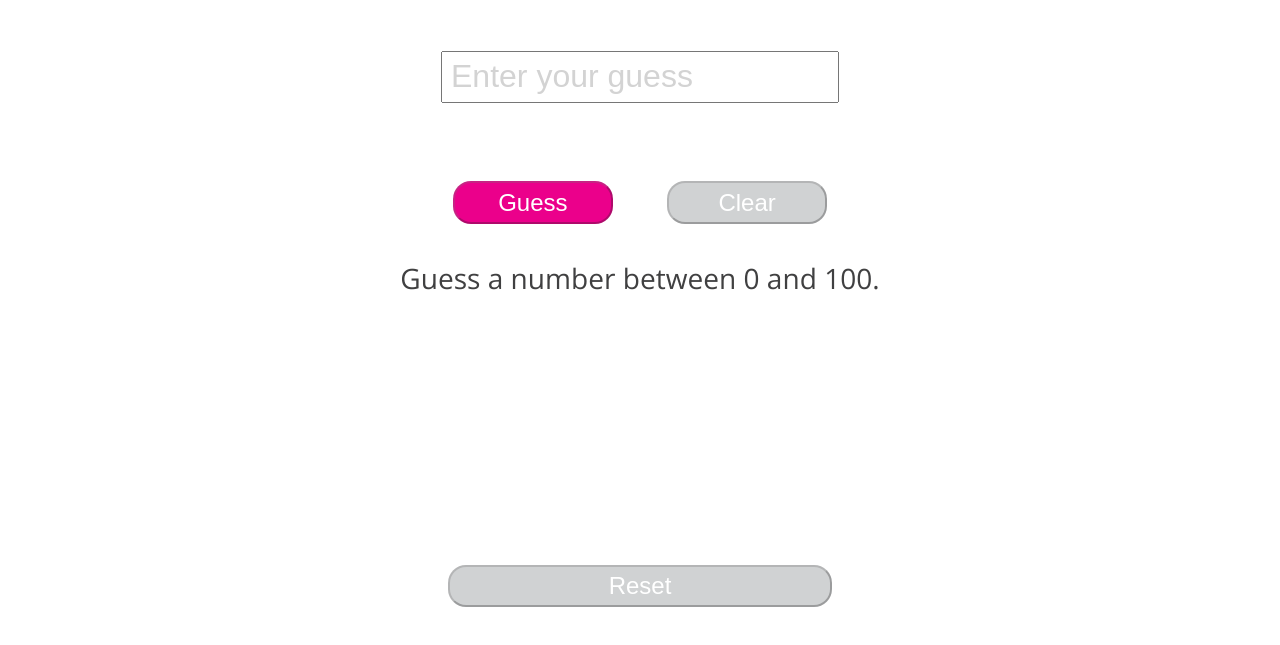
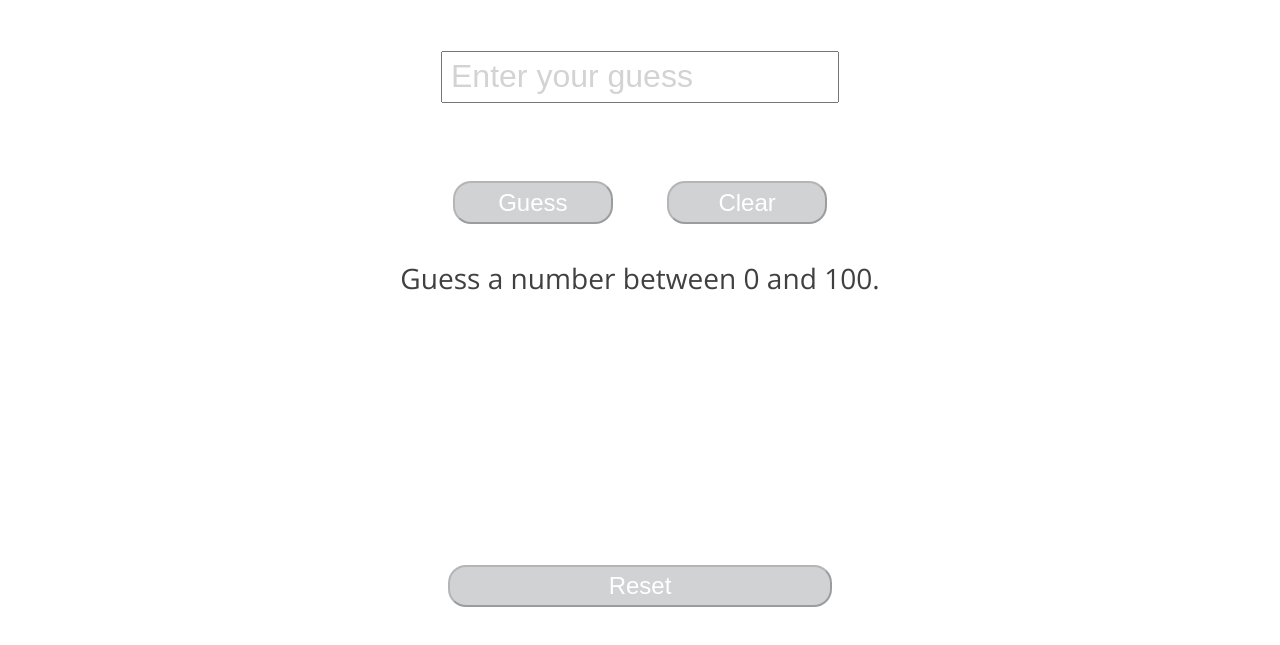
Before and after one commit to mngatewood/number_guesser_2, a plain HTML site: page index.html in a window 1280 px wide. In both pictures the pointer is over the button "Guess". Shown: the part 105-750 px from the top of the page. Drawn offline with nearby package versions, Linux system fonts and the light colour scheme.

Commit message:
*Adds stying to buttons *Regenerates random number on reset

```diff
--- a/script.js
+++ b/script.js
@@ -34,6 +34,10 @@ function submitGuessInput() {
 }
 
 function isValidGuess() {
+  console.log(`rangemax: ${gameData.rangeMaximum}`)
+  console.log(`rangemin: ${gameData.rangeMinimum}`)
+  console.log(`random number: ${gameData.randomNumber}`)
+  console.log(`guess: ${guessInput.value}`)
   if (guessInput.value <= gameData.rangeMaximum && guessInput.value >= gameData.rangeMinimum) {
     return 'valid'
   } else if (isNaN(guessInput.value)){
@@ -88,6 +92,7 @@ function resetGame() {
   document.querySelector('.last-guess').innerHTML = "";
   document.querySelector('.feedback-result').innerHTML = "";
   gameData = { rangeMinimum: 0, rangeMaximum: 100 }
+  generateRandomNumber()
 }
 
 function levelUp() {
--- a/style.css
+++ b/style.css
@@ -86,8 +86,14 @@ button:disabled {
   background-color: #D0D2D3;
 }
 
+button:disabled:hover {
+  background-color: #D0D2D3;
+  cursor: unset
+}
+
 button:hover {
   background-color: #eb008b;
+  cursor: pointer;
 }
 
 button:active,
```
